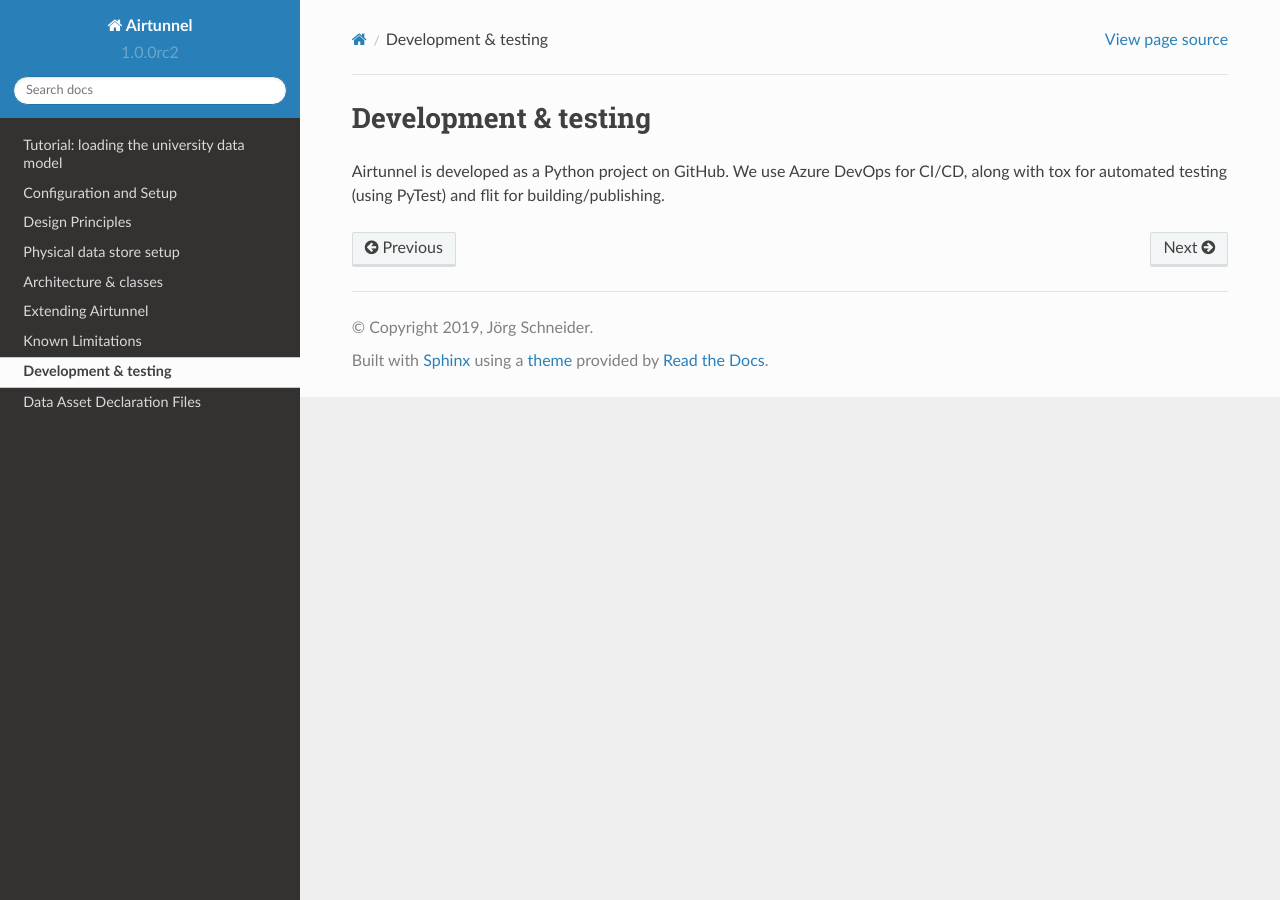
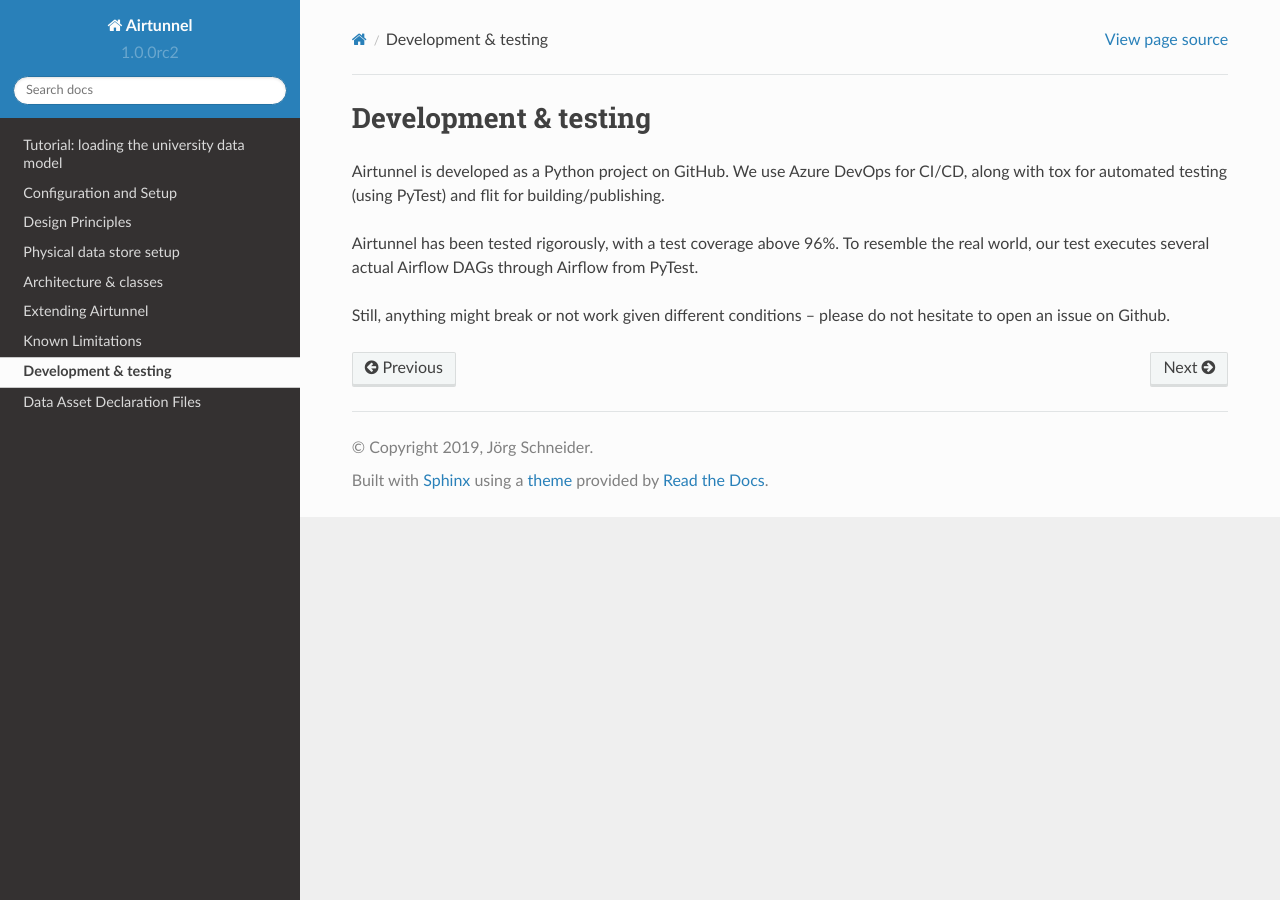
Before and after one commit to joerg-schneider/airtunnel, a Sphinx documentation site: the page built from docs/development.rst, in a window 1280 px wide. Built offline with Sphinx 7.4.7 and the Read the Docs theme 2.0.0, drawn with Linux system fonts in a browser that asks for light colours; pages that are not in the unit, such as notebooks, are missing from menus.

Commit message:
add section on development and testing

```diff
--- a/docs/development.rst
+++ b/docs/development.rst
@@ -3,3 +3,8 @@ Development & testing
 
 Airtunnel is developed as a Python project on GitHub. We use Azure DevOps for CI/CD, along with tox for automated
 testing (using PyTest) and flit for building/publishing.
+
+Airtunnel has been tested rigorously, with a test coverage above 96%. To resemble the real world, our test executes
+several actual Airflow DAGs through Airflow from PyTest.
+
+Still, anything might break or not work given different conditions – please do not hesitate to open an issue on Github.
```
